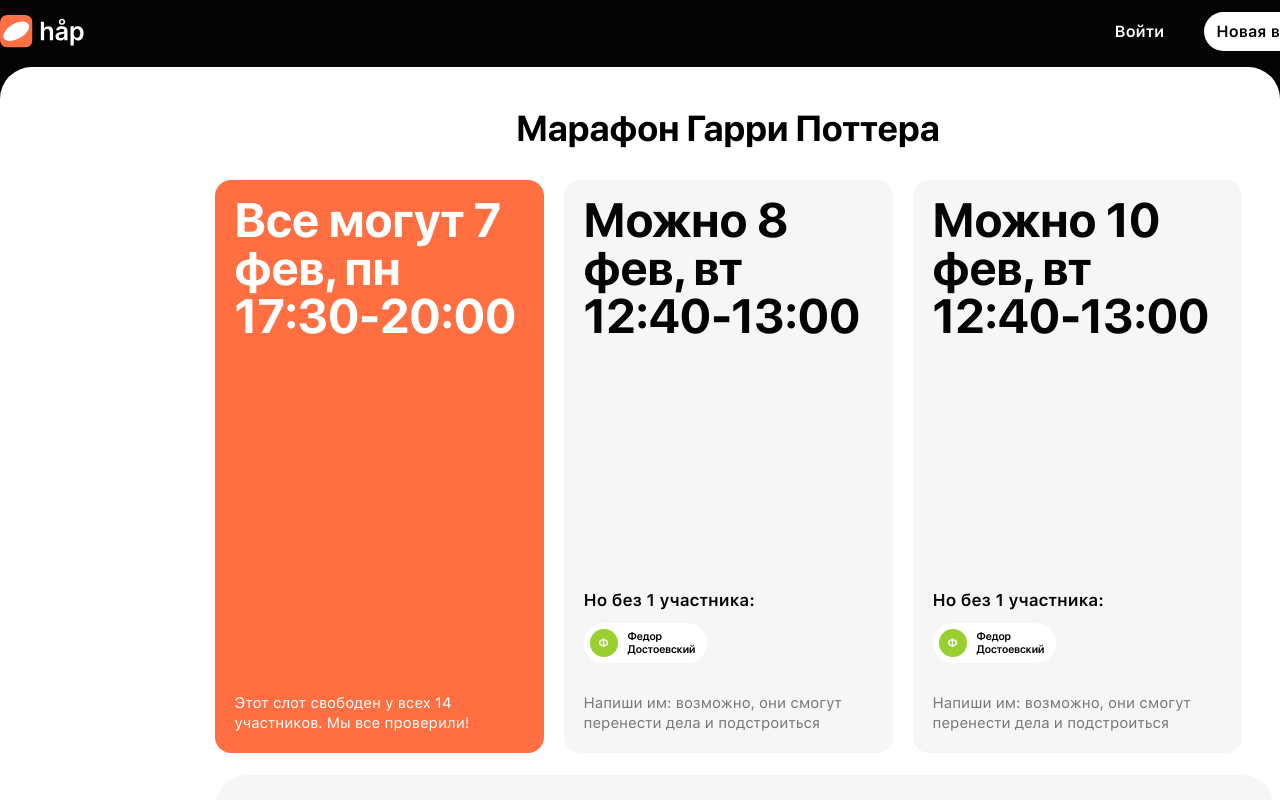
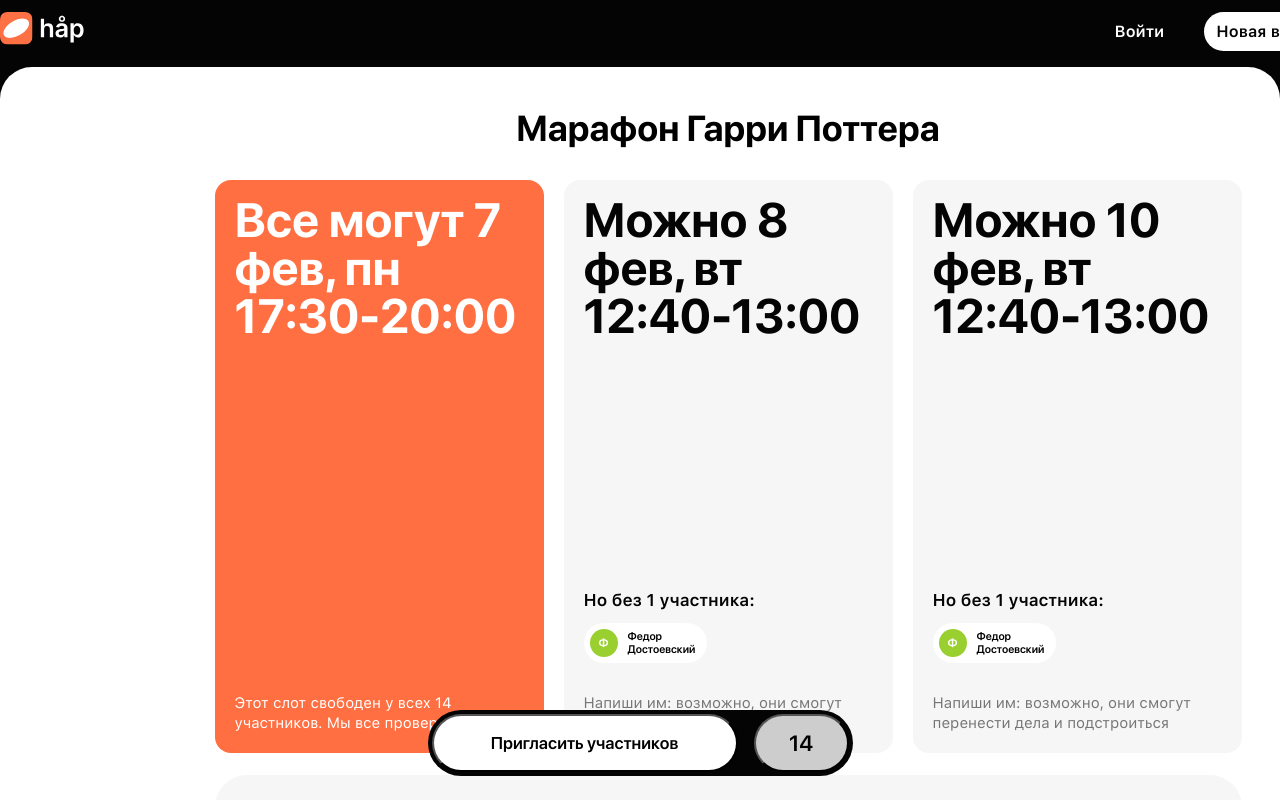
Before and after one commit to ruby-dissidents/consumer, a React (Create React App) app: page /event-page/0 in a window 1280 px wide. Shown: the top 800 px of the page. Built offline with nearby package versions, Linux system fonts and the light colour scheme.

Commit message:
fea: Adding button event

```diff
--- a/src/components/PageWrapper/Fragment/_MainNavBar.jsx
+++ b/src/components/PageWrapper/Fragment/_MainNavBar.jsx
@@ -1,4 +1,5 @@
 import React from "react"
+import { Link } from "react-router-dom"
 
 import logo from "../../../assets/images/logo_white.svg"
 import iconPlus from "../../../assets/images/icon-plus.svg"
@@ -6,7 +7,9 @@
 
 export const MainNavBar = () => (
   <div className="d_pw_navbar">
-    <img src={logo} alt="hap" />
+    <Link to="/">
+      <img src={logo} alt="hap" />
+    </Link>
     <div className="stack">
       <Button children="Войти" className="d_pw_navbar_link_button" link />
       <Button
--- a/src/pages/EventPage/_event_page.styles.css
+++ b/src/pages/EventPage/_event_page.styles.css
@@ -2,6 +2,7 @@
     width: 1027px;
     margin: 0 auto;
     padding-bottom: 111px;
+    position: relative;
 }
 
 .d_ev_title {
--- /dev/null
+++ b/src/pages/EventPage/fragment/ButtonEvent/_ButtonEvent.jsx
@@ -0,0 +1,10 @@
+import React from "react"
+
+import "./_button_event.styles.css"
+
+export const ButtonEvent = () => (
+  <div className="d_ep_button_event">
+    <button className="d_ep_invite_participants">Пригласить участников</button>
+    <button className="d_ep_button_participants">14</button>
+  </div>
+)
--- /dev/null
+++ b/src/pages/EventPage/fragment/ButtonEvent/_button_event.styles.css
@@ -0,0 +1,40 @@
+.d_ep_button_event {
+    border-radius: 100px;
+    background: #040404;
+    width: 417px;
+    height: 58px;
+    padding: 4px;
+    display: flex;
+    margin: 0 auto;
+    position: fixed;
+    bottom: 24px;
+    right: 0;
+    left: 0;
+}
+
+.d_ep_invite_participants {
+    border-radius: 100px;
+    background-color: #FFFFFF;
+    width: 100%;
+    height: 100%;
+    font-family: 'SF Pro Display Semibold', sans-serif;
+    font-style: normal;
+    font-weight: 600;
+    font-size: 17px;
+    line-height: 22px;
+    cursor: pointer;
+    margin-right: 16px;
+}
+
+.d_ep_button_participants {
+    border-radius: 100px;
+    background: #CDCDCD;
+    width: 30%;
+    height: 100%;
+    font-family: 'SF Pro Display Semibold', sans-serif;
+    font-style: normal;
+    font-weight: 600;
+    font-size: 22px;
+    line-height: 28px;
+    cursor: pointer;
+}
--- /dev/null
+++ b/src/pages/EventPage/fragment/ButtonEvent/index.js
@@ -0,0 +1 @@
+export * from "./_ButtonEvent"
--- a/src/pages/EventPage/fragment/Statistics/_statistics.styles.css
+++ b/src/pages/EventPage/fragment/Statistics/_statistics.styles.css
@@ -1,7 +1,6 @@
 .d_s_statistics {
     background: #F6F6F6;
     border-radius: 32px;
-    width: 1027px;
     height: 482px;
     padding: 24px 16px;
     margin-top: 22px;
--- a/src/pages/EventPage/fragment/index.js
+++ b/src/pages/EventPage/fragment/index.js
@@ -1,2 +1,3 @@
+export * from "./ButtonEvent"
 export * from "./CardEvent"
 export * from "./Statistics"
--- a/src/pages/EventPage/index.jsx
+++ b/src/pages/EventPage/index.jsx
@@ -1,7 +1,7 @@
 import React from "react"
 
 import { events } from "./_constants"
-import { CardEvent, Statistics } from "./fragment"
+import { ButtonEvent, CardEvent, Statistics } from "./fragment"
 import "./_event_page.styles.css"
 
 const EventPage = () => (
@@ -13,6 +13,7 @@
       })}
     </div>
     <Statistics />
+    <ButtonEvent />
   </div>
 )
 
```
